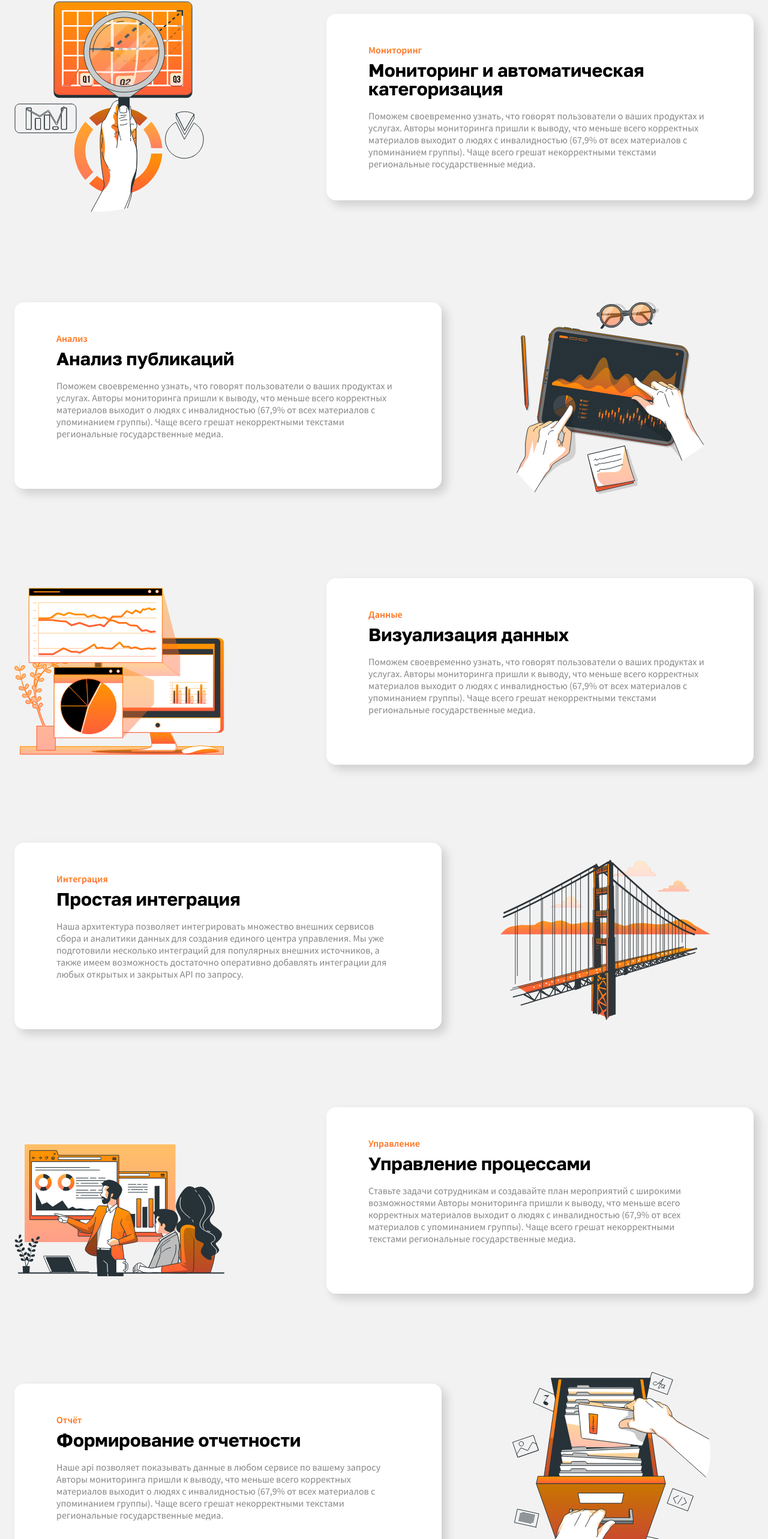
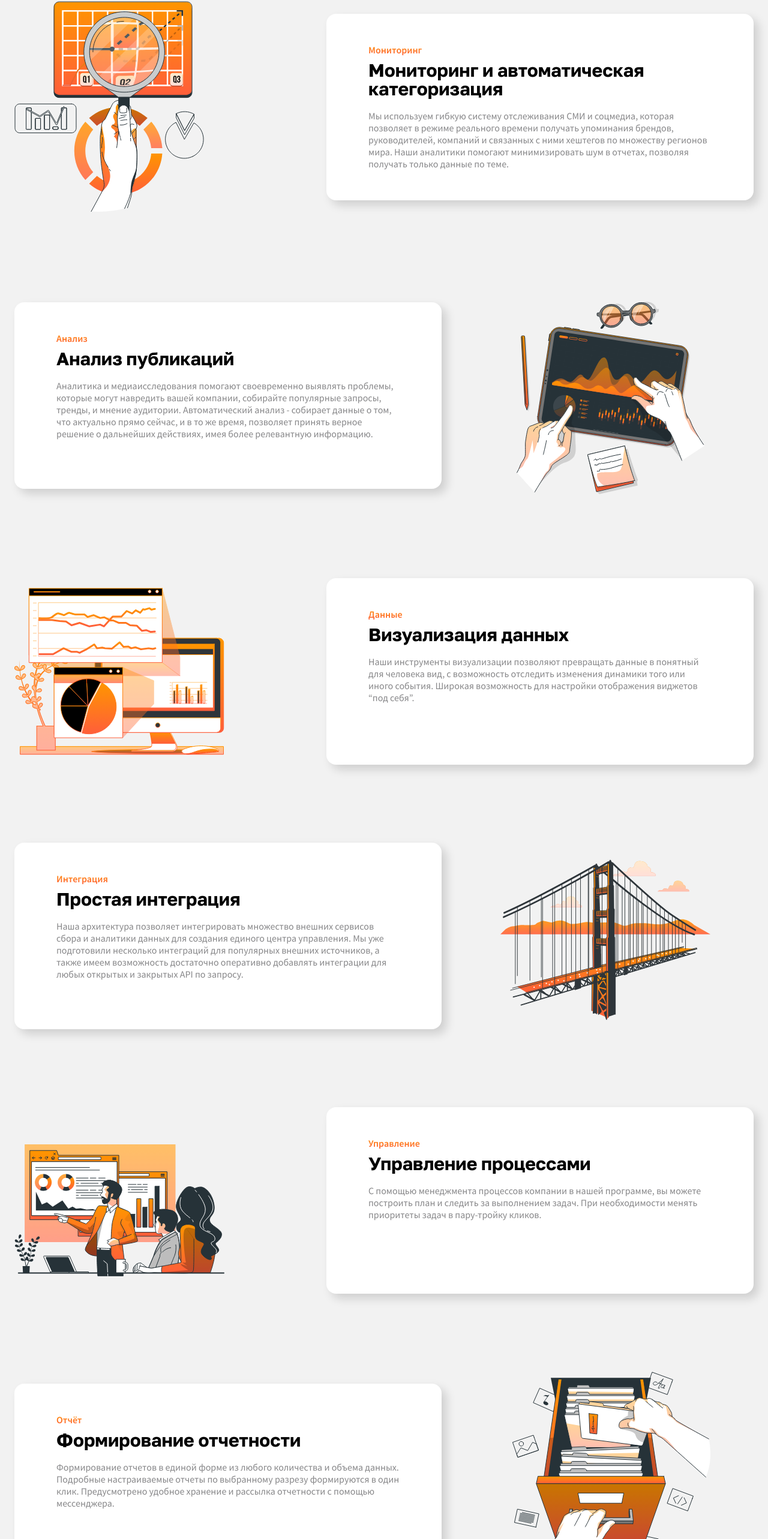
Before and after one commit to kevinpakCode/landing-datahub, a Next.js app: page / in a window 1280 px wide. Shown: the part 959-3525 px from the top of the page at 60% size. Built offline with nearby package versions, Linux system fonts and the light colour scheme; a web font is replaced by a local one.

Commit message:
update texts & link to lk

```diff
--- a/components/header.tsx
+++ b/components/header.tsx
@@ -46,7 +46,7 @@ const Header = (props) => {
                 </ul>
                 <ul className={styles.Btns}>
                   <li className={styles.BtnsItem}>
-                    <Link  href="/">
+                    <Link  href="https://lk.datahub.ru">
                       <a className={styles.BtnsItemLink} >Войти</a>
                     </Link>
                   </li>
--- a/components/technologies/technologies.tsx
+++ b/components/technologies/technologies.tsx
@@ -10,28 +10,28 @@ const Technologies = () => {
     {
       'title': `Мониторинг и автоматическая категоризация`,
       'supTitle': `Мониторинг`,
-      'text': `Поможем своевременно узнать, что говорят пользователи о ваших продуктах и услугах.
-              Авторы мониторинга пришли к выводу, что меньше всего корректных материалов выходит о
-              людях с инвалидностью (67,9% от всех материалов с упоминанием группы). Чаще всего
-              грешат некорректными текстами  региональные государственные медиа.`,
+      'text': `Мы используем гибкую систему отслеживания СМИ и соцмедиа, которая позволяет
+                  в режиме реального времени получать упоминания брендов, руководителей, компаний и
+                  связанных с ними хештегов по множеству регионов мира. Наши аналитики помогают
+                  минимизировать шум в отчетах, позволяя получать только данные по теме.`,
       'image': `monotoring.svg`,
     },
     {
       'title': `Анализ публикаций`,
       'supTitle': `Анализ`,
-      'text' : `Поможем своевременно узнать, что говорят пользователи о ваших продуктах и услугах.
-                  Авторы мониторинга пришли к выводу, что меньше всего корректных материалов выходит о
-                  людях с инвалидностью (67,9% от всех материалов с упоминанием группы). Чаще всего
-                  грешат некорректными текстами  региональные государственные медиа.`,
+      'text' : `Аналитика и медиаисследования помогают своевременно выявлять проблемы,
+                  которые могут навредить вашей компании, собирайте популярные запросы, тренды,
+                  и мнение аудитории. Автоматический анализ - собирает данные о том, что актуально
+                  прямо сейчас, и в то же время, позволяет принять верное решение о дальнейших действиях,
+                  имея более релевантную информацию.`,
       'image': `analytic-03.svg`,
     },
     {
       'title': `Визуализация данных`,
       'supTitle': `Данные`,
-      'text': `Поможем своевременно узнать, что говорят пользователи о ваших продуктах и услугах.
-              Авторы мониторинга пришли к выводу, что меньше всего корректных материалов выходит
-              о людях с инвалидностью (67,9% от всех материалов с упоминанием группы). Чаще всего
-              грешат некорректными текстами  региональные государственные медиа.`,
+      'text': `Наши инструменты визуализации позволяют превращать данные в понятный для человека вид,
+                  с возможность отследить изменения динамики того или иного события. Широкая возможность
+                  для настройки отображения виджетов “под себя”.`,
       'image': `browser-stats.svg`,
     },
     {
@@ -46,19 +46,17 @@ const Technologies = () => {
     {
       'title': `Управление процессами`,
       'supTitle': `Управление`,
-      'text': `Ставьте задачи сотрудникам и создавайте план мероприятий с широкими возможностями
-              Авторы мониторинга пришли к выводу, что меньше всего корректных материалов выходит о
-              людях с инвалидностью (67,9% от всех материалов с упоминанием группы). Чаще всего грешат
-              некорректными текстами  региональные государственные медиа.`,
+      'text': `С помощью менеджмента процессов компании в нашей программе, вы можете построить
+                  план и следить за выполнением задач. При необходимости менять приоритеты задач в пару-тройку кликов.
+      `,
       'image': `control.svg`,
     },
     {
       'title': `Формирование отчетности`,
       'supTitle': `Отчёт`,
-      'text': `Наше api позволяет показывать данные в любом сервисе по вашему запросу
-              Авторы мониторинга пришли к выводу, что меньше всего корректных материалов
-              выходит о людях с инвалидностью (67,9% от всех материалов с упоминанием группы).
-              Чаще всего грешат некорректными текстами  региональные государственные медиа.`,
+      'text': `Формирование отчетов в единой форме из любого количества и объема данных.
+                Подробные настраиваемые отчеты по выбранному разрезу формируются в один клик.
+                Предусмотрено удобное хранение и рассылка отчетности с помощью мессенджера.`,
       'image': `report.svg`,
     },
   ]
```
